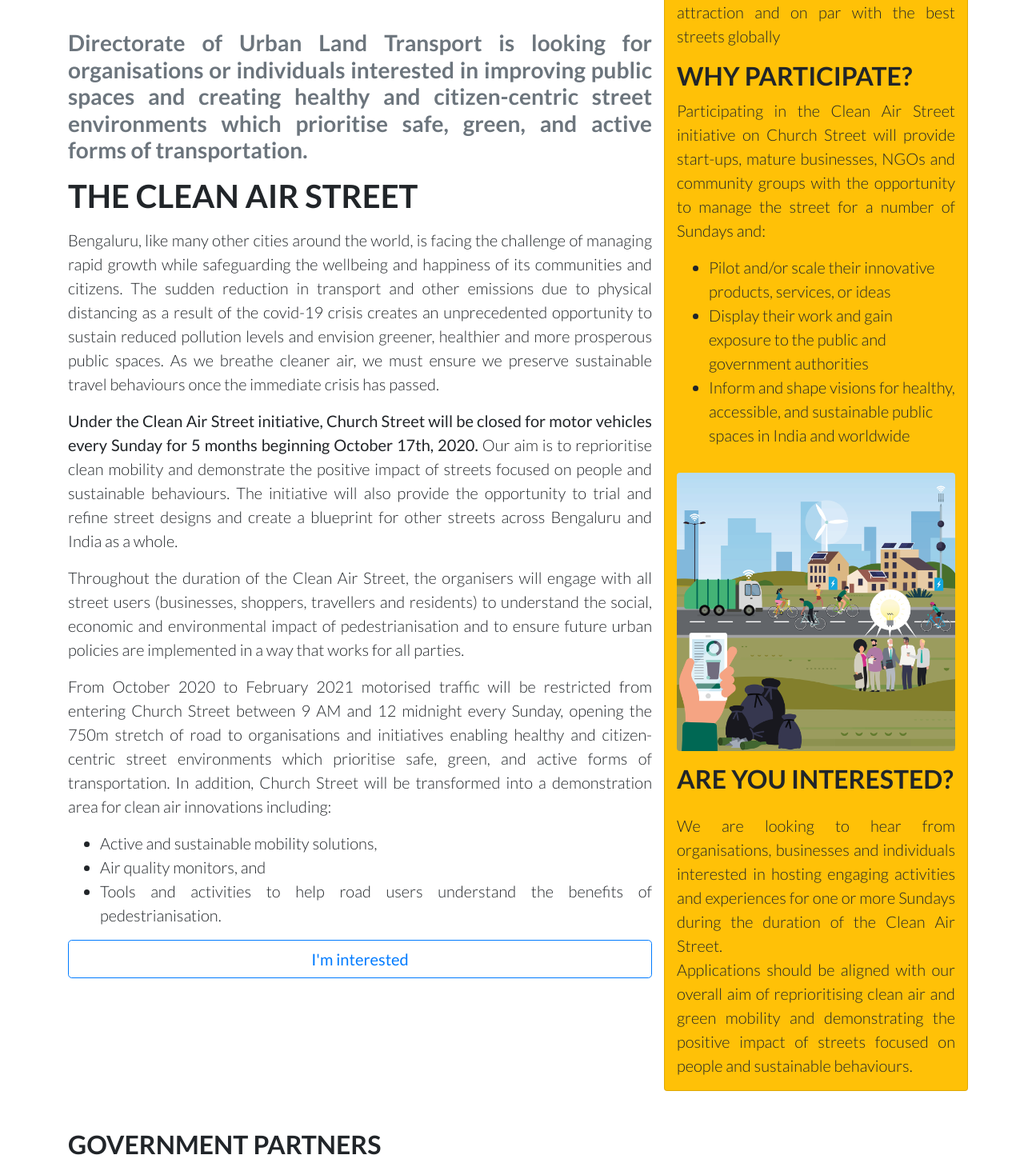
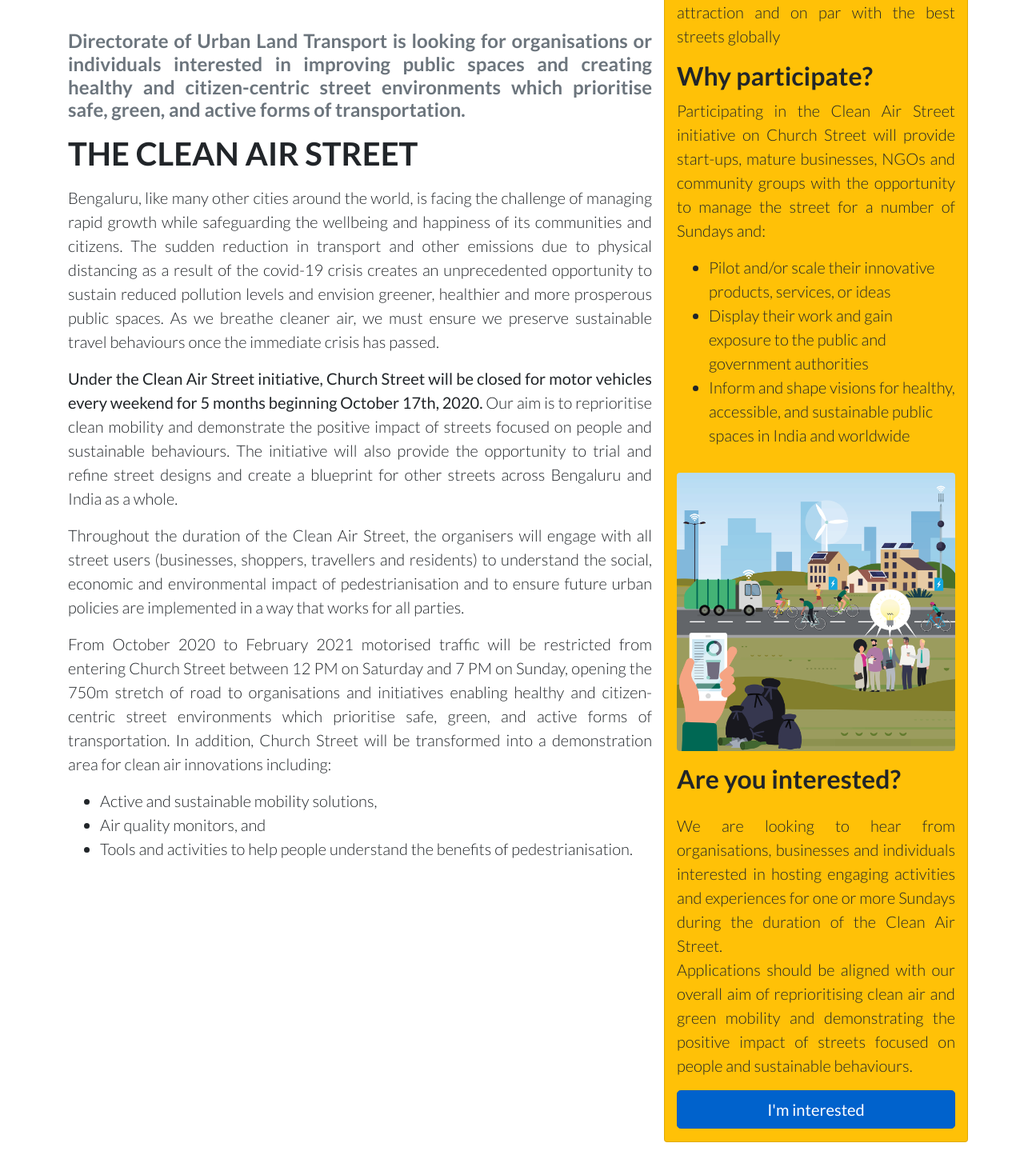
Before and after one commit to urbanmorph/cas_collab, a website: page index.html in a window 1280 px wide. Shown: the part 927-2381 px from the top of the page at 80% size. Drawn offline with nearby package versions, Linux system fonts and the light colour scheme.

Commit message:
cas columns

```diff
--- a/index.html
+++ b/index.html
@@ -68,29 +68,28 @@
       <!-- left panel -->
       <div class="col-lg-8 text-align-top">
         <img class="img-fluid rounded mb-4" src="img/bg-masthead.jpg" alt="">
-        <p><h3 class="text-secondary text-justify">Directorate of Urban Land Transport is looking for organisations or individuals interested in improving public spaces and creating healthy and citizen-centric street environments which prioritise safe, green, and active forms of transportation. </h3></p>
+        <p><h4 class="text-secondary text-justify">Directorate of Urban Land Transport is looking for organisations or individuals interested in improving public spaces and creating healthy and citizen-centric street environments which prioritise safe, green, and active forms of transportation. </h4></p>
         <p><h1 class="text-uppercase text-align-top text-justify">The Clean Air Street</h1></p>
         <p class="text-justify lead">Bengaluru, like many other cities around the world, is facing the challenge of managing rapid growth while safeguarding the wellbeing and happiness of its communities and citizens. The sudden reduction in transport and other emissions due to physical distancing as a result of the covid-19 crisis creates an unprecedented opportunity to sustain reduced pollution levels and envision greener, healthier and more prosperous public spaces. As we breathe cleaner air, we must ensure we preserve sustainable travel behaviours once the immediate crisis has passed.
         </p>
-        <p class="text-justify lead"><strong>Under the Clean Air Street initiative, Church Street will be closed for motor vehicles every Sunday for 5 months beginning October 17th, 2020.</strong> Our aim is to reprioritise clean mobility and demonstrate the positive impact of streets focused on people and sustainable behaviours. The initiative will also provide the opportunity to trial and refine street designs and create a blueprint for other streets across Bengaluru and India as a whole.
+        <p class="text-justify lead"><strong>Under the Clean Air Street initiative, Church Street will be closed for motor vehicles every weekend for 5 months beginning October 17th, 2020.</strong> Our aim is to reprioritise clean mobility and demonstrate the positive impact of streets focused on people and sustainable behaviours. The initiative will also provide the opportunity to trial and refine street designs and create a blueprint for other streets across Bengaluru and India as a whole.
         </p>
         <p class="text-justify lead">Throughout the duration of the Clean Air Street, the organisers will engage with all street users (businesses, shoppers, travellers and residents) to understand the social, economic and environmental impact of pedestrianisation and to ensure future urban policies are implemented in a way that works for all parties.
         </p>
-        <p class="text-justify lead">From October 2020 to February 2021 motorised traffic will be restricted from entering Church Street between 9 AM and 12 midnight every Sunday, opening the 750m stretch of road to organisations and initiatives enabling healthy and citizen-centric street environments which prioritise safe, green, and active forms of transportation. In addition, Church Street will be transformed into a demonstration area for clean air innovations including:
+        <p class="text-justify lead">From October 2020 to February 2021 motorised traffic will be restricted from entering Church Street between 12 PM on Saturday and 7 PM on Sunday, opening the 750m stretch of road to organisations and initiatives enabling healthy and citizen-centric street environments which prioritise safe, green, and active forms of transportation. In addition, Church Street will be transformed into a demonstration area for clean air innovations including:
           <ul class="text-justify lead">
             <li>Active and sustainable mobility solutions,</li>
             <li>Air quality monitors, and</li>
-            <li>Tools and activities to help road users understand the benefits of pedestrianisation. </li>
+            <li>Tools and activities to help people understand the benefits of pedestrianisation. </li>
           </ul>
         </p>
-       <a href="#" class="btn btn-outline-primary btn-lg btn-block">I'm interested</a>
       </div>
 
      <!-- right panel -->
       <div class="col-lg-4 card bg-warning">
-        <h2 class="text-uppercase text-justify mt-3">Church Street</h2>
+        <h2 class="text-justify mt-3">Church Street</h2>
         <p class="text-justify lead">Church Street is one of the busiest streets in the Central Business District of Bengaluru. Using the TenderSure frameworks, Church Street has recently undergone a significant transformation that has made it more pedestrian-friendly. With cobblestoned streets and wide walkable footpaths, the road is an attraction and on par with the best streets globally</p>
-        <h2 class="text-uppercase text-justify">Why participate?</h2>
+        <h2 class="text-justify">Why participate?</h2>
         <p class="text-justify lead">Participating in the Clean Air Street initiative on Church Street will provide start-ups, mature businesses, NGOs and community groups with the opportunity to manage the street for a number of Sundays and:
           <ul class="lead">
             <li>Pilot and/or scale their innovative products, services, or ideas </li>
@@ -99,10 +98,11 @@
           </ul>
         </p>
         <i><img class="img-fluid rounded mb-4 mb-lg-0" src="img/iifca.png" alt="Church street"></i>
-        <p><h2 class="text-uppercase text-justify">Are you interested?</h2></p>
+        <p><h2 class="text-justify">Are you interested?</h2></p>
         <p class="text-justify lead">We are looking to hear from organisations, businesses and individuals interested in hosting engaging activities and experiences for one or more Sundays during the duration of the Clean Air Street.  <br>
         Applications should be aligned with our overall aim of reprioritising clean air and green mobility and demonstrating the positive impact of streets focused on people and sustainable behaviours.
         </p>
+        <p><a href="#" class="btn btn-primary btn-lg btn-block active">I'm interested</a></p>
       </div>
 
     </div>
```
Also changed, not shown: cas_intern.html (+13 -3 lines).
